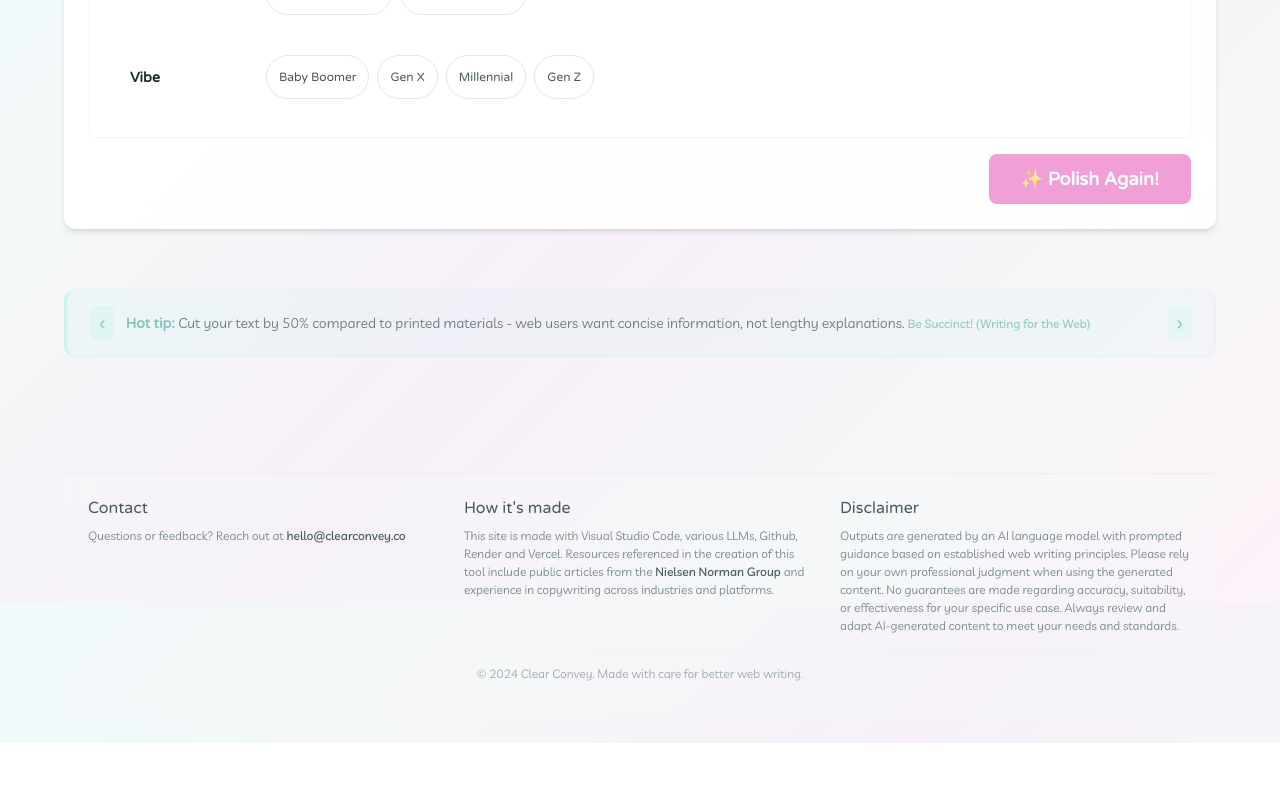
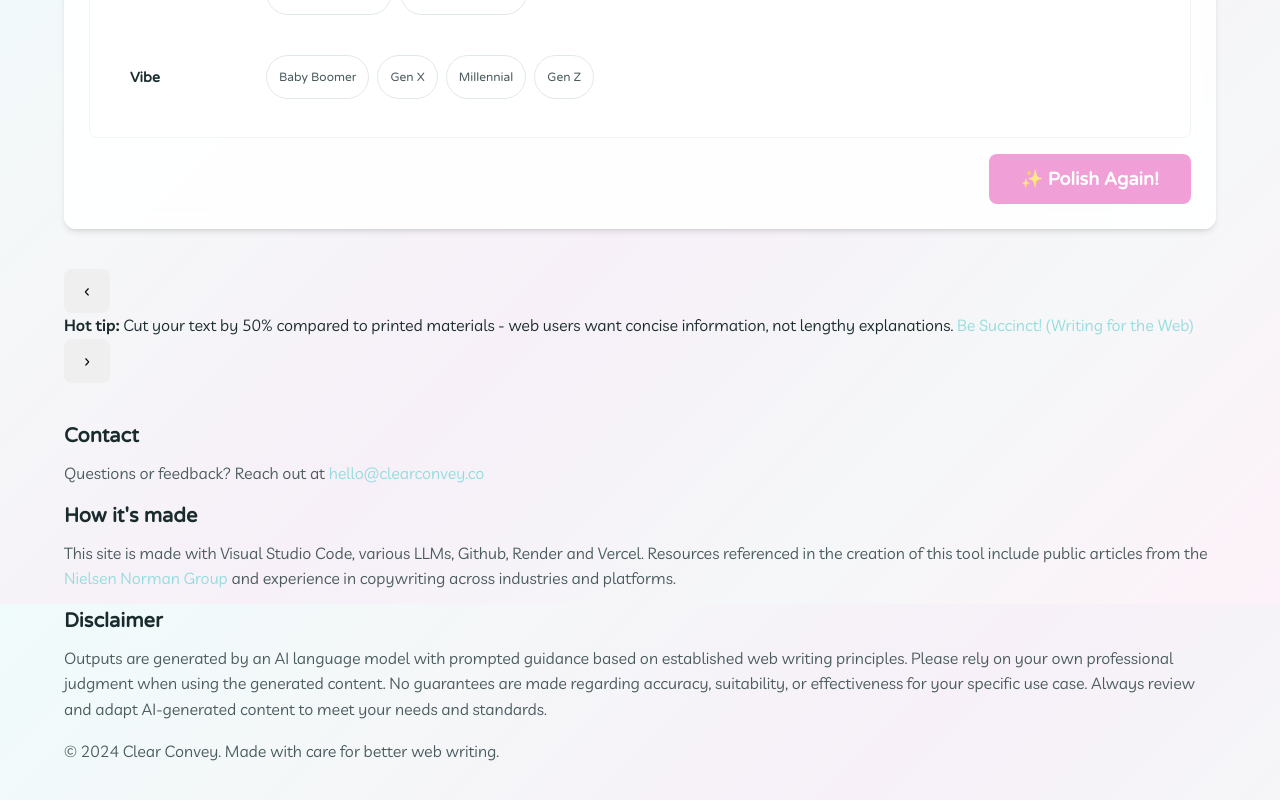
Before and after one commit to cd-space-dot-dot/web-copy-polisher-frontend, a React (Vite) app: page / in a window 1280 px wide. Shown: the part 1796-2596 px from the top of the page. Before the commit the page ends 2539 px from the top, so only its background shows below. Built offline with nearby package versions, Linux system fonts and the light colour scheme; a web font is replaced by a local one.

Commit message:
fix - css so we can look good on mobile (footer issue)

```diff
--- a/src/index.css
+++ b/src/index.css
@@ -1379,6 +1379,7 @@
 
   .container-base {
     min-width: auto; /* Allow responsive on mobile */
+    padding: var(--space-4); /* Reduced padding on mobile */
   }
 
   .app-header h1 {
@@ -1417,189 +1418,92 @@
     gap: var(--space-2);
   }
 
-  @media (max-width: 768px) {
-    .controls-row {
-      grid-template-columns: 1fr;
-      gap: var(--space-4);
+  /* Chip selector mobile fixes */
+  .chip-category {
+    flex-direction: column;
+    gap: var(--space-2);
+  }
+
+  .chip-category-label {
+    min-width: auto;
+    position: static;
+    background: transparent;
+    backdrop-filter: none;
+    padding: 0;
+    margin-bottom: var(--space-1);
+  }
+
+  .chip-category-label-wrapper {
+    position: static;
+    background: transparent;
+    backdrop-filter: none;
+    padding: 0;
+    min-width: auto;
   }
 
   .chip-group {
     justify-content: flex-start;
-    }
-  }
-}
-
-/* Pro Tips Section - no container, just floating content */
-.footer-tips {
-  padding: var(--space-5) 0; /* Only vertical padding */
-  background: transparent; /* No background at all */
-  border: none; /* No border */
-  border-radius: 0; /* No border radius */
-  margin-bottom: var(--space-6);
-  opacity: 0.85;
-  transition: var(--transition);
-}
-
-.footer-tips:hover {
-  opacity: 1;
-}
-
+    padding-bottom: var(--space-2);
+  }
+
+  .chip-group-wrapper::after {
+    display: block;
+  }
+
+  .before-after {
+    grid-template-columns: 1fr;
+  }
+
+  .metrics-grid {
+    flex-direction: column;
+    gap: var(--space-2);
+  }
+
+  /* Pro Tips Mobile Fixes */
   .tip-container {
-  display: flex;
-  align-items: center;
+    flex-direction: column;
     gap: var(--space-3);
-  padding: var(--space-4) var(--space-6); /* Add horizontal padding here instead */
-  background: linear-gradient(135deg,
-    rgba(131, 245, 229, 0.08) 0%,
-    rgba(148, 220, 222, 0.06) 100%);
-  backdrop-filter: blur(8px);
-  border: 1px solid rgba(131, 245, 229, 0.15);
-  border-radius: var(--radius-lg);
-  border-left: 3px solid rgba(131, 245, 229, 0.4);
-  max-width: 1200px; /* Match other containers */
-  margin: 0 auto; /* Center it */
-  transition: var(--transition);
-}
-
-.tip-container:hover {
-  background: linear-gradient(135deg,
-    rgba(131, 245, 229, 0.12) 0%,
-    rgba(148, 220, 222, 0.08) 100%);
-  border-color: rgba(131, 245, 229, 0.25);
-}
-
-.tip-nav-btn {
-  background: rgba(131, 245, 229, 0.2);
-  border: none;
-  color: var(--success-dark);
-  cursor: pointer;
-  font-size: var(--text-lg);
-  padding: var(--space-2);
-  border-radius: var(--radius-sm);
-  transition: var(--transition);
-  min-height: auto;
-  min-width: auto;
-  font-weight: 500;
-  line-height: 1;
-  opacity: 0.7;
-}
-
-.tip-nav-btn:hover {
-  background: rgba(131, 245, 229, 0.3);
-  color: var(--success-dark);
-  transform: scale(1.05);
-  opacity: 1;
-}
-
-.tip-content {
-  flex: 1;
-  font-size: var(--text-sm);
-  line-height: 1.5;
-  color: var(--text-secondary);
-  font-family: var(--font-body);
-  opacity: 0.9;
-}
-
-.tip-content strong {
-  color: var(--success-dark);
-  font-family: var(--font-ui);
-  font-weight: 600;
-  opacity: 0.8;
-}
-
-.tip-source {
-  color: var(--success-dark);
-  text-decoration: none;
-  font-weight: 500;
-  font-size: var(--text-xs);
-  transition: var(--transition);
-  opacity: 0.7;
-  border-bottom: 1px dotted rgba(131, 245, 229, 0.4);
-}
-
-.tip-source:hover {
-  color: var(--success-dark);
-  opacity: 1;
-  border-bottom-color: var(--success-dark);
-}
-
-/* Footer Styles - subtle and clean */
-.app-footer {
-  margin-top: var(--space-8);
-  background: rgba(245, 247, 248, 0.3);
-  backdrop-filter: blur(5px);
-  border-top: 1px solid rgba(225, 232, 234, 0.5);
-  padding: var(--space-6) 0;
-}
-
-.footer-content {
-  max-width: 1200px;
-  margin: 0 auto;
-  padding: 0 var(--space-6);
-  display: grid;
-  grid-template-columns: repeat(auto-fit, minmax(300px, 1fr));
-  gap: var(--space-6);
-  margin-bottom: var(--space-4);
-}
-
-.footer-section h3 {
-  font-family: var(--font-headings);
-  font-size: var(--text-base);
-  color: var(--text-secondary);
-  margin-bottom: var(--space-2);
-  font-weight: 500;
-}
-
-.footer-section p {
-  font-size: var(--text-xs);
-  line-height: 1.5;
-  color: var(--text-muted);
-  margin-bottom: 0;
-}
-
-.footer-link {
-  color: var(--text-secondary);
-  text-decoration: none;
-  font-weight: 500;
-  transition: var(--transition);
-}
-
-.footer-link:hover {
-  color: var(--primary-dark);
-  text-decoration: underline;
-}
-
-.footer-bottom {
-  max-width: 1200px;
-  margin: 0 auto;
-  padding: var(--space-3) var(--space-6);
-  border-top: 1px solid rgba(225, 232, 234, 0.3);
     text-align: center;
-}
-
-.footer-bottom p {
-  font-size: var(--text-xs);
-  color: var(--text-muted);
-  margin: 0;
-  font-family: var(--font-ui);
-  opacity: 0.7;
-}
-
-/* Additional Mobile Responsive for Footer */
-@media (max-width: 768px) {
-  .tip-container {
-    flex-direction: row;
-    gap: var(--space-2);
-    text-align: left;
+    padding: var(--space-3) var(--space-4); /* Reduced padding on mobile */
+    margin: 0 var(--space-4); /* Add side margins so it doesn't touch screen edges */
+    max-width: calc(100vw - var(--space-8)); /* Ensure it never exceeds screen width */
   }
 
   .tip-nav-btn {
     font-size: var(--text-base);
     padding: var(--space-1);
+    order: 1; /* Put navigation at bottom on mobile */
+  }
+
+  .tip-content {
+    order: 0; /* Put content at top on mobile */
+  }
+
+  /* Footer Mobile Fixes - this was causing the expansion issue */
+  .app-footer {
+    margin-top: var(--space-6); /* Reduced margin */
+    padding: var(--space-4) 0; /* Reduced padding */
   }
 
   .footer-content {
     grid-template-columns: 1fr;
     gap: var(--space-4);
-  }
-}
+    padding: 0 var(--space-4); /* Add horizontal padding, contained within screen */
+    max-width: calc(100vw - var(--space-8)); /* Prevent footer from expanding beyond screen */
+    margin: 0 auto;
+  }
+
+  .footer-bottom {
+    padding: var(--space-3) var(--space-4);
+    max-width: calc(100vw - var(--space-8)); /* Same constraint as footer content */
+    margin: 0 auto;
+  }
+
+  /* Ensure all containers respect mobile boundaries */
+  .container-base,
+  .tip-container,
+  .footer-content,
+  .footer-bottom {
+    box-sizing: border-box; /* Include padding in width calculations */
+  }
+}
```
Lines whose indentation alone changed are shown as unchanged.
